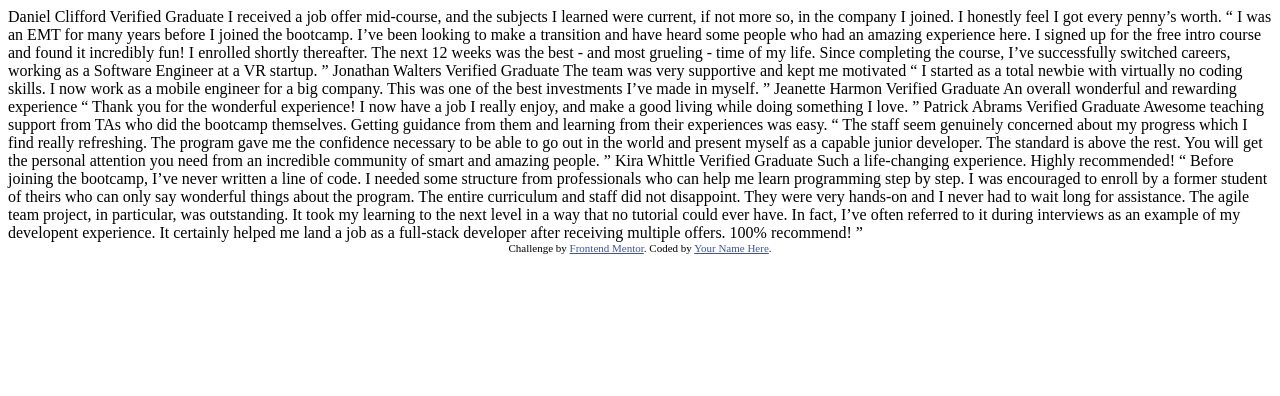
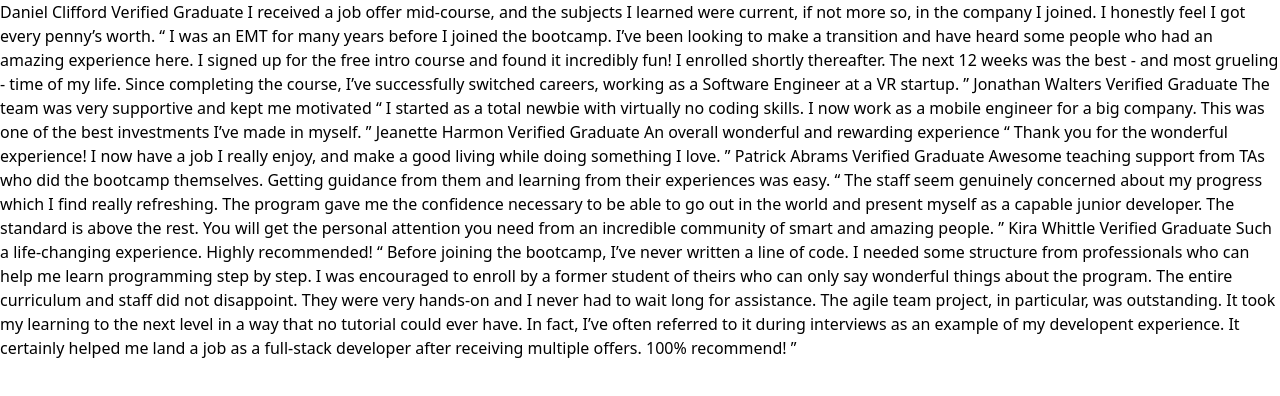
Before and after one commit to Davichobits/testimonials-grid-section, a website: page index.html in a window 1280 px wide. Drawn offline with Linux system fonts and the light colour scheme.

Commit message:
feat: installation of tailwind

```diff
--- a/index.html
+++ b/index.html
@@ -2,17 +2,11 @@
 <html lang="en">
 <head>
   <meta charset="UTF-8">
-  <meta name="viewport" content="width=device-width, initial-scale=1.0"> <!-- displays site properly based on user's device -->
+  <meta name="viewport" content="width=device-width, initial-scale=1.0">
 
   <link rel="icon" type="image/png" sizes="32x32" href="./images/favicon-32x32.png">
-
+  <link rel="stylesheet" href="./src/output.css">
   <title>Frontend Mentor | [Challenge Name Here]</title>
-
-  <!-- Feel free to remove these styles or customise in your own stylesheet 👍 -->
-  <style>
-    .attribution { font-size: 11px; text-align: center; }
-    .attribution a { color: hsl(228, 45%, 44%); }
-  </style>
 </head>
 <body>
   Daniel Clifford
@@ -67,10 +61,5 @@
   could ever have. In fact, I’ve often referred to it during interviews as an example of my developent
   experience. It certainly helped me land a job as a full-stack developer after receiving multiple offers.
   100% recommend! ”
-
-  <div class="attribution">
-    Challenge by <a href="https://www.frontendmentor.io?ref=challenge" target="_blank">Frontend Mentor</a>.
-    Coded by <a href="#">Your Name Here</a>.
-  </div>
 </body>
 </html>
--- /dev/null
+++ b/package.json
@@ -0,0 +1,6 @@
+{
+  "dependencies": {
+    "@tailwindcss/cli": "^4.0.6",
+    "tailwindcss": "^4.0.6"
+  }
+}
--- /dev/null
+++ b/src/input.css
@@ -0,0 +1 @@
+@import "tailwindcss";
```
Also changed, not shown: src/output.css (added), 1 other file.
